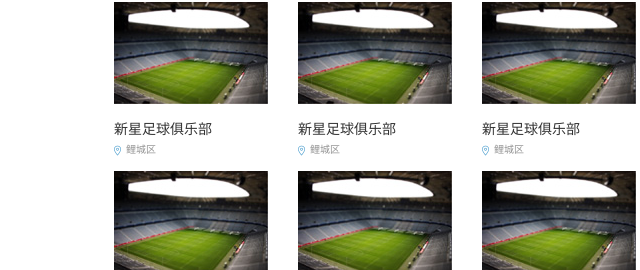
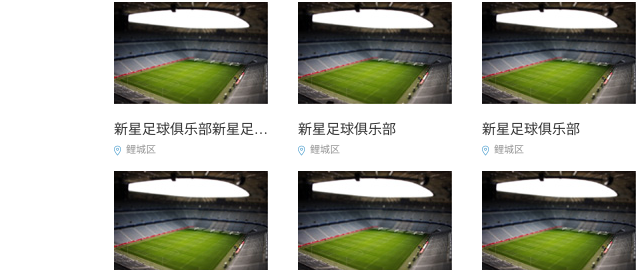
Before and after one commit to armdong/web-0901, a website: page src/list-clubs.html in a window 1280 px wide. Shown: the part 460-730 px from the top of the page, 76-716 px from the left. Drawn offline with nearby package versions, Linux system fonts and the light colour scheme; files that its build step writes are made by us from their sources.

Commit message:
当行文本溢出显示省略号

```diff
--- a/src/list-clubs.html
+++ b/src/list-clubs.html
@@ -123,7 +123,7 @@
                   <img src="static/images/img_venue.jpg" alt="venue image">
                 </a>
                 <div class="text">
-                  <p class="name">新星足球俱乐部</p>
+                  <p class="name">新星足球俱乐部新星足球俱乐部新星足球俱乐部</p>
                   <p class="location">鲤城区</p>
                 </div>
               </li>
--- a/src/static/scss/list-clubs.scss
+++ b/src/static/scss/list-clubs.scss
@@ -189,6 +189,9 @@
           font-size: 14px;
           line-height: 28px;
           color: #333;
+          text-overflow: ellipsis;
+          white-space: nowrap;
+          overflow: hidden;
         }
 
         .location {
--- a/src/static/scss/list-courses.scss
+++ b/src/static/scss/list-courses.scss
@@ -202,6 +202,9 @@
           font-size: 14px;
           line-height: 28px;
           color: #333;
+          text-overflow: ellipsis;
+          white-space: nowrap;
+          overflow: hidden;
         }
 
         .attr {
--- a/src/static/scss/list-venues.scss
+++ b/src/static/scss/list-venues.scss
@@ -202,6 +202,9 @@
           font-size: 14px;
           line-height: 28px;
           color: #333;
+          text-overflow: ellipsis;
+          white-space: nowrap;
+          overflow: hidden;
         }
 
         .location {
```
Also changed, not shown: src/list-courses.html (+1 -1 lines), src/list-venues.html (+1 -1 lines).
